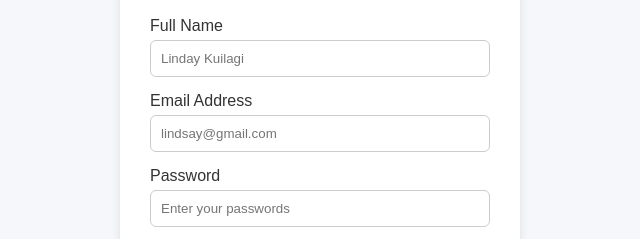
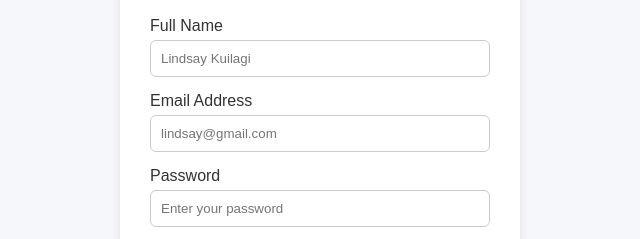
Before and after one commit to Milakynn/CC-Paper-Trail-Books-Project-Bookstore-26T3, a plain HTML site: page frontend/register.html in a window 1280 px wide. Shown: the part 280-519 px from the top of the page, 320-960 px from the left. Drawn offline with Linux system fonts and the light colour scheme.

Commit message:
Fix typos

```diff
--- a/frontend/register.html
+++ b/frontend/register.html
@@ -36,13 +36,13 @@
                 <form id="registerForm">
 
                     <label for="fullName">Full Name</label>
-                    <input type="text" id="fullName" name="fullName" required placeholder="Linday Kuilagi">
+                    <input type="text" id="fullName" name="fullName" required placeholder="Lindsay Kuilagi">
 
                     <label for="email">Email Address</label>
                     <input type="email" id="email" name="email" required placeholder="lindsay@gmail.com">
 
                     <label for="password">Password</label>
-                    <input type="password" id="password" name="password" required placeholder="Enter your passwords">
+                    <input type="password" id="password" name="password" required placeholder="Enter your password">
 
                     <label for="confirmPassword">Confirm Password</label>
                     <input type="password" id="confirmPassword" name="confirmPassword" required placeholder="Enter the same password">
```
